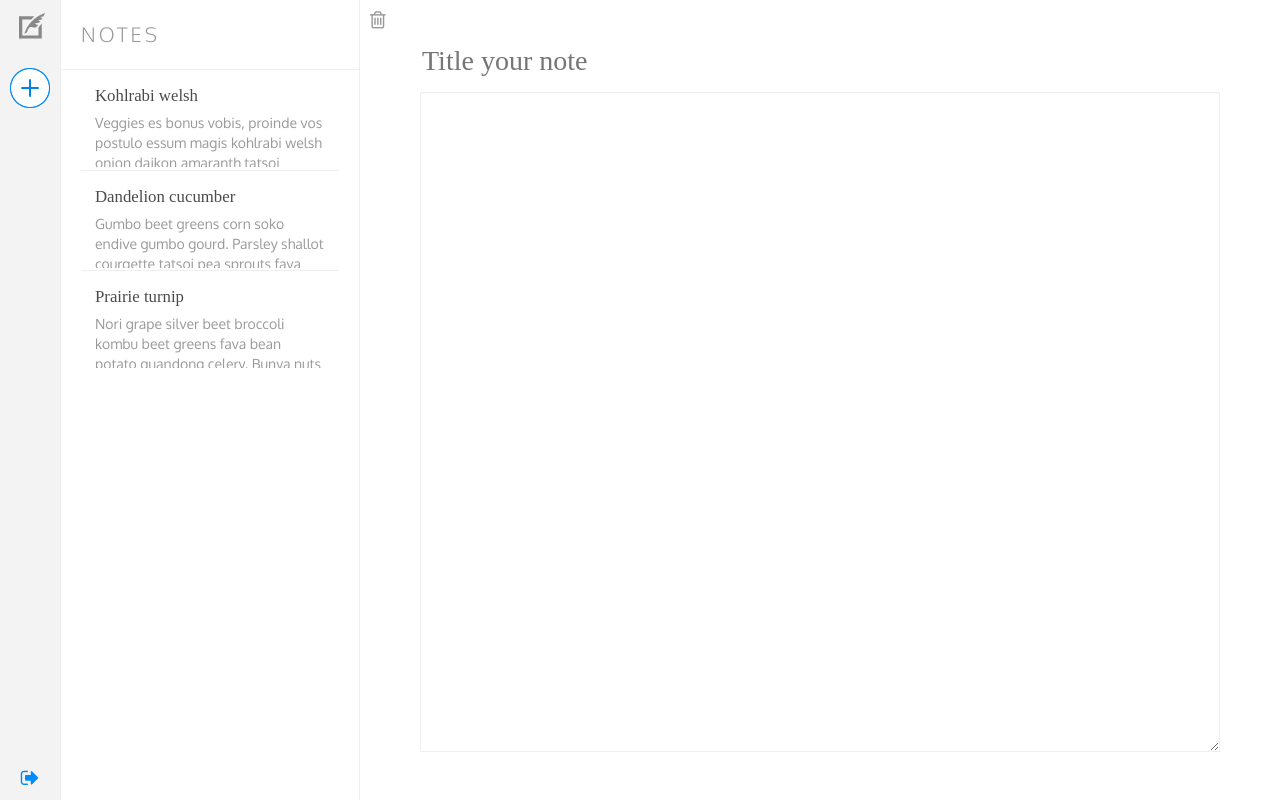
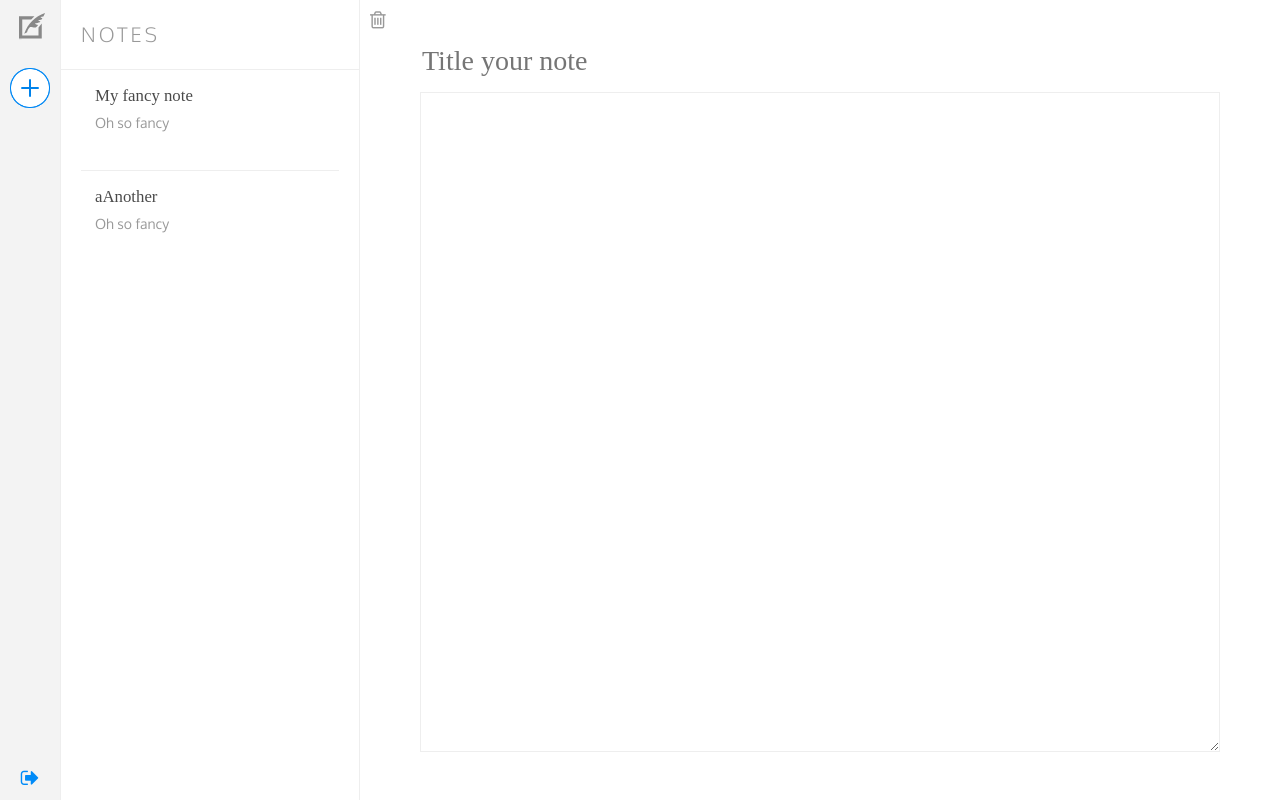
Before and after one commit to jmcarlso/noteherder, a React (Create React App) app: page / in a window 1280 px wide. Built offline with nearby package versions, Linux system fonts and the light colour scheme; a web font is replaced by a local one.

Commit message:
dynamically render notes from an object

```diff
--- /dev/null
+++ b/src/Note.js
@@ -0,0 +1,21 @@
+import React from 'react'
+
+const Note = (props) => {
+     return (<a className="active">
+              <li>
+                <div className="note">
+                  <div className="note-title">
+                    {props.note.title}
+                  </div>
+                  <div className="note-body">
+                    <p>
+                        {props.note.body}
+                    </p>
+                  </div>
+                </div>
+              </li>
+            </a>
+     )
+}
+
+export default Note
--- a/src/NoteList.js
+++ b/src/NoteList.js
@@ -1,54 +1,34 @@
 import React from 'react'
 
 import './NoteList.css'
+import Note from './Note'
 
-const NoteList = () => {
+const NoteList = () =>{
+
+    const notes = {
+
+
+     'note-4':{   id: 'note-4',
+        title:'My fancy note',
+        body: 'Oh so fancy',
+    },
+    'note-5':{
+        id: 'note-5',
+        title:'aAnother',
+        body: 'Oh so fancy',
+    },
+    }
+
+    const noteIds = Object.keys(notes)
+
+
 return (<div className="NoteList">
           <h3>Notes</h3>
           <ul id="notes">
-            <a className="active">
-              <li>
-                <div className="note">
-                  <div className="note-title">
-                    Kohlrabi welsh
-                  </div>
-                  <div className="note-body">
-                    <p>
-                      Veggies es bonus vobis, proinde vos postulo essum magis kohlrabi welsh onion daikon amaranth tatsoi tomatillo melon azuki bean garlic.
-                    </p>
-                  </div>
-                </div>
-              </li>
-            </a>
-            <a>
-              <li>
-                <div className="note">
-                  <div className="note-title">
-                    Dandelion cucumber
-                  </div>
-                  <div className="note-body">
-                    <p>
-                      Gumbo beet greens corn soko endive gumbo gourd. Parsley shallot courgette tatsoi pea sprouts fava bean collard greens dandelion okra wakame tomato. Dandelion cucumber earthnut pea peanut soko zucchini.
-                    </p>
-                  </div>
-                </div>
-              </li>
-            </a>
-            <a>
-              <li>
-                <div className="note">
-                  <div className="note-title">
-                    Prairie turnip
-                  </div>
-                  <div className="note-body">
-                    <p>
-                      Nori grape silver beet broccoli kombu beet greens fava bean potato quandong celery. Bunya nuts black-eyed pea prairie turnip leek lentil turnip greens parsnip.
-                    </p>
-                  </div>
-                </div>
-              </li>
-            </a>
+              {noteIds.map(noteId => <Note note={notes[noteId]} />)}
+
           </ul>
         </div>)
 }
+
 export default NoteList
```
